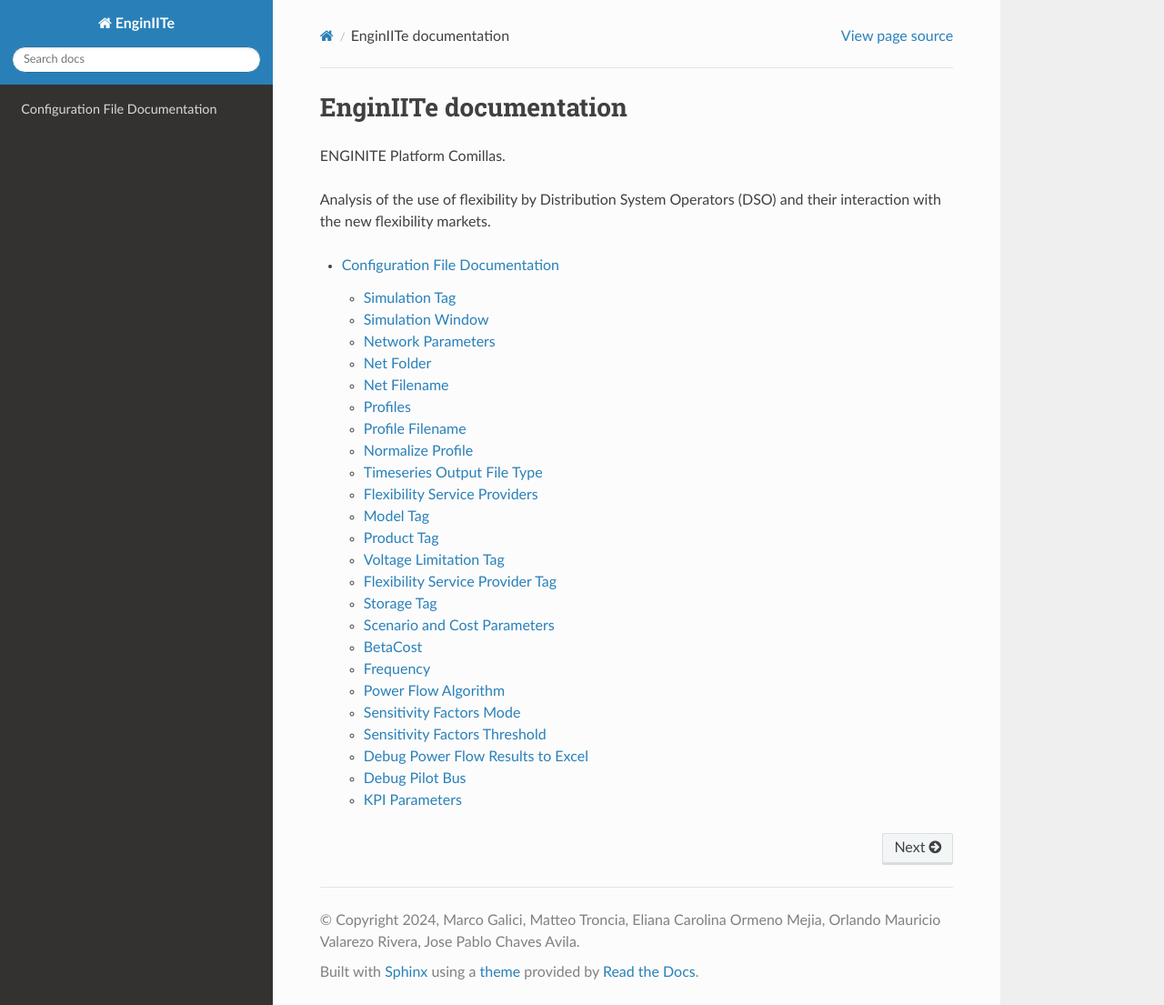
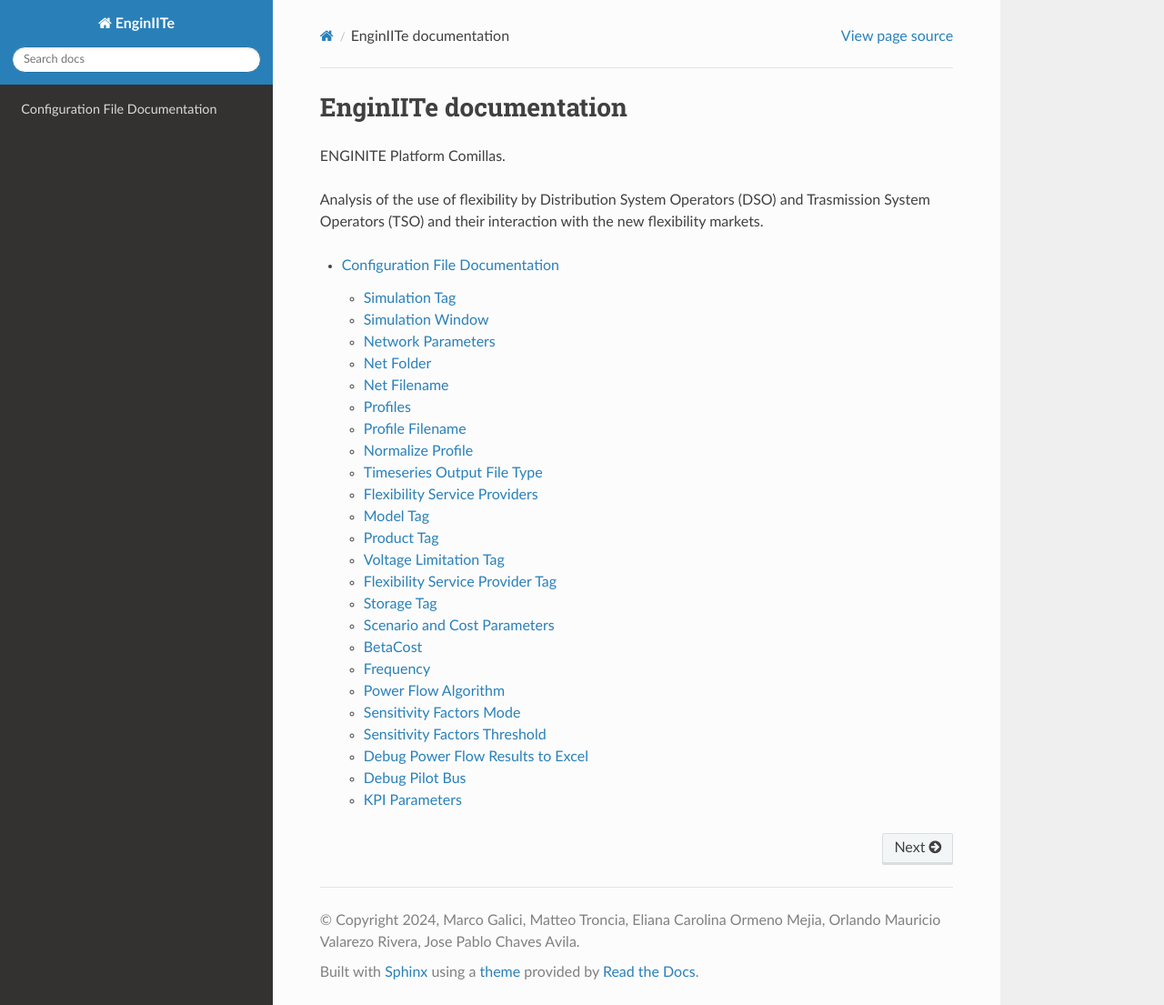
Before and after one commit to MarcoGalici/EnginIITe, a Sphinx documentation site: the page built from docs/index.rst, in a window 1280 px wide and 1105 px high. Shown: the whole window at 91% size. Built offline with Sphinx 7.4.7 and the Read the Docs theme 3.1.0, drawn with Linux system fonts in a browser that asks for light colours.

Commit message:
Update index.rst

```diff
--- a/docs/index.rst
+++ b/docs/index.rst
@@ -4,7 +4,7 @@
 
 ENGINITE Platform Comillas.
 
-Analysis of the use of flexibility by Distribution System Operators (DSO) and their interaction with the new flexibility markets.
+Analysis of the use of flexibility by Distribution System Operators (DSO) and Trasmission System Operators (TSO) and their interaction with the new flexibility markets.
 
 
 .. toctree::
```
